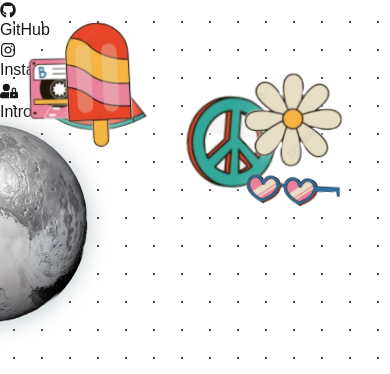
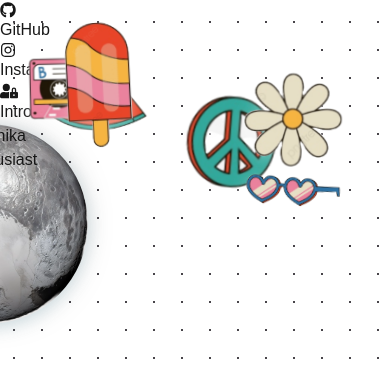
Before and after one commit to elginbrian/elginbrian.com, a Next.js app: page / in a window 390 px wide. Shown: the part 468-842 px from the top of the page. Built offline with nearby package versions, Linux system fonts and the light colour scheme.

Commit message:
feat(component): adding name and role

```diff
--- a/src/components/home/animated-profile.tsx
+++ b/src/components/home/animated-profile.tsx
@@ -1,6 +1,7 @@
 "use client";
 import React, { useState, useEffect } from "react";
 import Image from "next/image";
+import { FaGithub, FaInstagram, FaLinkedin } from "react-icons/fa6";
 
 const AnimatedProfile: React.FC<{ maxScroll: number }> = ({ maxScroll }) => {
   const [scrollY, setScrollY] = useState<number>(0);
@@ -54,8 +55,8 @@ const AnimatedProfile: React.FC<{ maxScroll: number }> = ({ maxScroll }) => {
   };
 
   return (
-    <div style={{ position: "relative", width: "200px", height: "200px" }}>
-      <div style={circleStyle}></div>
+    <div className="relative w-[200px] h-[200px]">
+      <div style={circleStyle} className="absolute"></div>
       <Image
         src="/pluto.png"
         alt="Profile Front"
@@ -77,6 +78,47 @@ const AnimatedProfile: React.FC<{ maxScroll: number }> = ({ maxScroll }) => {
           transform: `translate(-50%, -50%) rotateY(${flipped ? 0 : 180}deg)`,
         }}
       />
+      <div
+        className={`fixed text-white text-center transition-opacity duration-500 ${flipped ? "opacity-100" : "opacity-0"}`}
+        style={{
+          left: horizontalPosition,
+          top: `calc(${82 - 75 * t}vh + 130px)`,
+          transform: "translate(-50%, 0)",
+        }}
+      >
+        <div className="font-bold text-lg mb-2 sm:mb-1">Elgin Brian Wahyu Bramadhika</div>
+        <div className="text-medium mb-4">Software Engineering Enthusiast</div>
+
+        <div className="flex flex-wrap gap-4 justify-center items-center">
+          <a
+            className="rounded-full border border-solid border-white transition-colors flex items-center justify-center hover:bg-gray-700 hover:border-transparent text-sm sm:text-base h-10 sm:h-12 px-4 sm:px-5 sm:min-w-44"
+            href="https://linkedin.com/in/elginbrian"
+            target="_blank"
+            rel="noopener noreferrer"
+          >
+            <FaLinkedin className="text-xl sm:text-2xl text-white sm:mr-2" />
+            <span className="hidden sm:block">LinkedIn</span>
+          </a>
+          <a
+            className="rounded-full border border-solid border-white transition-colors flex items-center justify-center hover:bg-gray-700 hover:border-transparent text-sm sm:text-base h-10 sm:h-12 px-4 sm:px-5 sm:min-w-44"
+            href="https://github.com/elginbrian"
+            target="_blank"
+            rel="noopener noreferrer"
+          >
+            <FaGithub className="text-xl sm:text-2xl text-white sm:mr-2" />
+            <span className="hidden sm:block">GitHub</span>
+          </a>
+          <a
+            className="rounded-full border border-solid border-white transition-colors flex items-center justify-center hover:bg-gray-700 hover:border-transparent text-sm sm:text-base h-10 sm:h-12 px-4 sm:px-5 sm:min-w-44"
+            href="https://www.instagram.com/_elginbrian/"
+            target="_blank"
+            rel="noopener noreferrer"
+          >
+            <FaInstagram className="text-xl sm:text-2xl text-white sm:mr-2" />
+            <span className="hidden sm:block">Instagram</span>
+          </a>
+        </div>
+      </div>
     </div>
   );
 };
```
